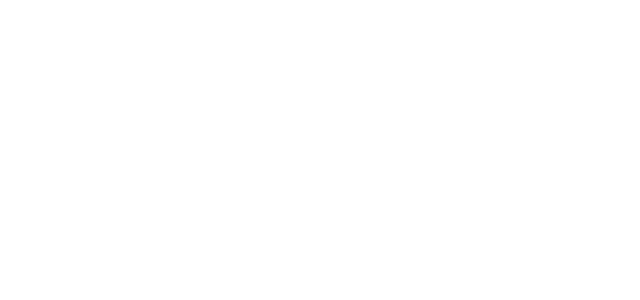
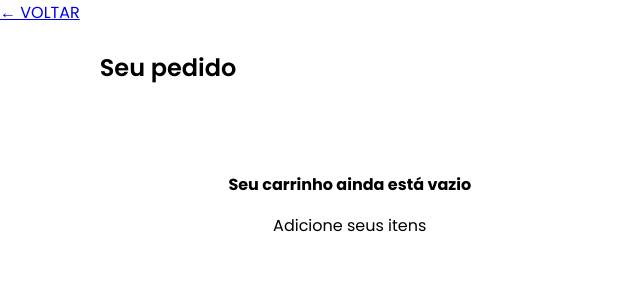
Before and after one commit to GabrielAlvesFS/Hamburgueria-SPA, a React (Vite) app: page /Carrinho in a window 1280 px wide. Before the commit this address had no page. Shown: the top 300 px of the page, without its empty margins (0-640 px from the left). Built offline with nearby package versions, Linux system fonts and the light colour scheme.

Commit message:
✨ feat: Adicionando o carrinho para rota

```diff
--- a/src/App.jsx
+++ b/src/App.jsx
@@ -6,6 +6,7 @@
 import { Bebidas } from './pages/Bebidas';
 import { Burguers } from './pages/Burguers';
 import { Cadastro } from './pages/Cadastro';
+import { Carrinho } from './pages/Carrinho';
 import { Login } from './pages/Login';
 import { Home } from './pages/Home';
 import { Sobremesas } from './pages/Sobremesas';
@@ -23,6 +24,7 @@
         <Route path="/Sobremesas" element={<Sobremesas />} />
         <Route path="/Bebidas" element={<Bebidas />} />
         <Route path="/Cadastro" element={<Cadastro />} />
+        <Route path="/Carrinho" element={<Carrinho />} />
         <Route path="/Login" element={<Login />} />
         <Route path="/Pagamento" element={<Pagamento />} />
       </Routes>
--- a/src/components/Cart/index.jsx
+++ b/src/components/Cart/index.jsx
@@ -9,7 +9,7 @@
 import { Button } from '../Button/style';
 import { alterarItemPedido, deleteItemPedido } from '../../services/pedidosApi';
 
-export default function Cart({ post }) {
+export default function Cart({ post, show }) {
   const {
     productsCart,
     setProductsCart,
@@ -107,7 +107,7 @@
 
   return (
     <>
-      <CartSection>
+      <CartSection display={show}>
         {(!post) ? (
           <>
             <h2>Seu pedido</h2>
--- a/src/pages/Aperitivos/index.jsx
+++ b/src/pages/Aperitivos/index.jsx
@@ -1,8 +1,10 @@
 import { useEffect } from 'react';
+import { ShoppingCart } from 'react-feather';
 import { SideMenu } from '../../components/SideMenu';
 import { Itens } from '../../components/Itens';
 import Cart from '../../components/Cart';
 import { PageContainer } from '../../styles/style';
+import { ShoppingCartIcon } from '../../components/ShoppingCartIcon';
 
 export const Aperitivos = () => {
   useEffect(() => {
@@ -16,6 +18,7 @@
         title="Aperitivos 🍟"
       />
       <Cart />
+      <ShoppingCartIcon />
     </PageContainer>
   );
 };
--- a/src/pages/Bebidas/index.jsx
+++ b/src/pages/Bebidas/index.jsx
@@ -3,6 +3,7 @@
 import { Itens } from '../../components/Itens';
 import Cart from '../../components/Cart';
 import { PageContainer } from '../../styles/style';
+import { ShoppingCartIcon } from '../../components/ShoppingCartIcon';
 
 export const Bebidas = () => {
   useEffect(() => {
@@ -16,6 +17,7 @@
         title="Bebidas 🍹"
       />
       <Cart />
+      <ShoppingCartIcon />
     </PageContainer>
   );
 };
--- a/src/pages/Burguers/index.jsx
+++ b/src/pages/Burguers/index.jsx
@@ -3,6 +3,7 @@
 import { Itens } from '../../components/Itens';
 import Cart from '../../components/Cart';
 import { PageContainer } from '../../styles/style';
+import { ShoppingCartIcon } from '../../components/ShoppingCartIcon';
 
 export const Burguers = () => {
   useEffect(() => {
@@ -16,6 +17,7 @@
         title="Burguers 🍔"
       />
       <Cart />
+      <ShoppingCartIcon />
     </PageContainer>
 
   );
--- /dev/null
+++ b/src/pages/Carrinho/index.jsx
@@ -0,0 +1,12 @@
+import { Link } from 'react-router-dom';
+import Cart from '../../components/Cart';
+import { PageContainer } from '../../styles/style';
+
+export const Carrinho = () => (
+  <PageContainer>
+    <Link to="/Burguers">
+      <p className="returnPage"> ← VOLTAR</p>
+    </Link>
+    <Cart show />
+  </PageContainer>
+);
--- a/src/pages/Sobremesas/index.jsx
+++ b/src/pages/Sobremesas/index.jsx
@@ -3,6 +3,7 @@
 import { Itens } from '../../components/Itens';
 import Cart from '../../components/Cart';
 import { PageContainer } from '../../styles/style';
+import { ShoppingCartIcon } from '../../components/ShoppingCartIcon';
 
 export const Sobremesas = () => {
   useEffect(() => {
@@ -16,6 +17,7 @@
         title="Sobremesas 🍰"
       />
       <Cart />
+      <ShoppingCartIcon />
     </PageContainer>
 
   );
```
